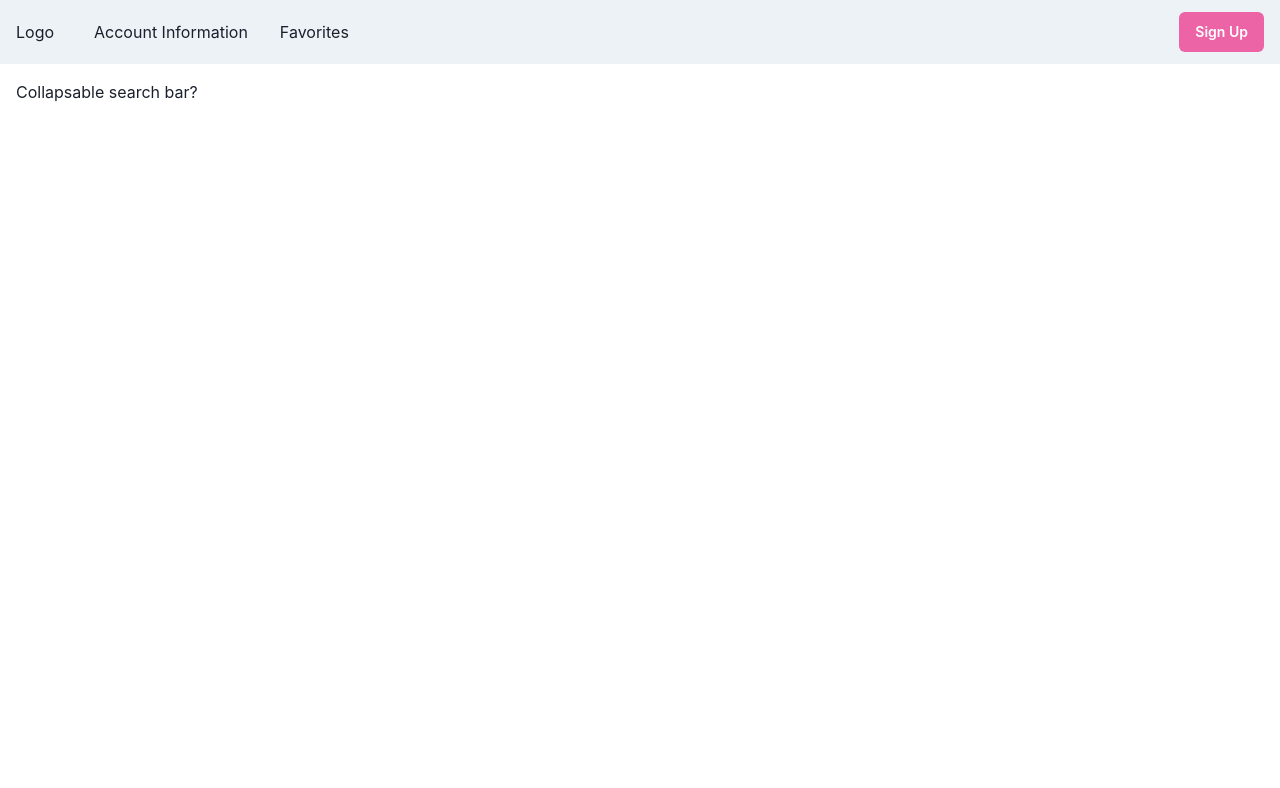
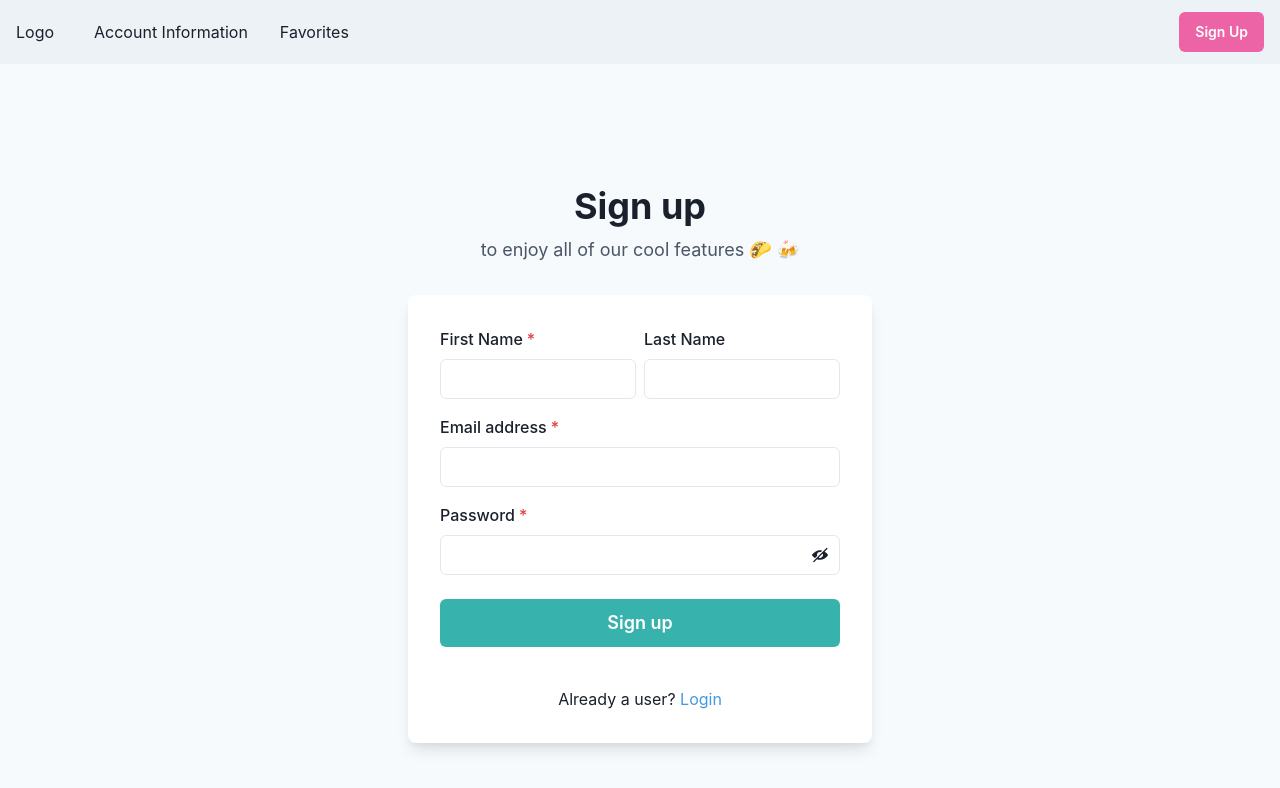
Before and after one commit to JFlo1981/FoodTruckFinder, a React (Create React App) app in the folder client/: page /signup in a window 1280 px wide. Shown: the top 788 px of the page. Built offline with nearby package versions, Linux system fonts and the light colour scheme.

Commit message:
Adds Signup page

```diff
--- a/client/src/App.js
+++ b/client/src/App.js
@@ -3,6 +3,7 @@
 import { BrowserRouter as Router, Routes, Route } from "react-router-dom";
 import Home from "./pages/Home";
 import Header from "./components/Header";
+import Signup from "./pages/Signup";
 
 function App() {
   return (
@@ -13,6 +14,7 @@
           <div className="container">
             <Routes>
               <Route path="/" element={<Home />} />
+              <Route path="/signup" element={<Signup />} />
             </Routes>
           </div>
         </div>
--- a/client/src/components/Header/index.js
+++ b/client/src/components/Header/index.js
@@ -85,7 +85,7 @@
         ) : null}
       </Box>
 
-      <Box p={4}>Collapsable search bar?</Box>
+      {/* <Box p={4}>Collapsable search bar?</Box> */}
     </div>
   );
 };
--- a/client/src/pages/Signup.js
+++ b/client/src/pages/Signup.js
@@ -1,7 +1,106 @@
 import React from "react";
+import {
+  Flex,
+  Box,
+  FormControl,
+  FormLabel,
+  Input,
+  InputGroup,
+  HStack,
+  InputRightElement,
+  Stack,
+  Button,
+  Heading,
+  Text,
+  useColorModeValue,
+  Link,
+} from "@chakra-ui/react";
+import { useState } from "react";
+import { ViewIcon, ViewOffIcon } from "@chakra-ui/icons";
 
 const Signup = () => {
-  return <p>Signup Page</p>;
+  const [showPassword, setShowPassword] = useState(false);
+
+  return (
+    <Flex
+      minH={"100vh"}
+      align={"center"}
+      justify={"center"}
+      bg={useColorModeValue("gray.50", "gray.800")}
+    >
+      <Stack spacing={8} mx={"auto"} maxW={"lg"} py={12} px={6}>
+        <Stack align={"center"}>
+          <Heading fontSize={"4xl"} textAlign={"center"}>
+            Sign up
+          </Heading>
+          <Text fontSize={"lg"} color={"gray.600"}>
+            to enjoy all of our cool features 🌮 🍻
+          </Text>
+        </Stack>
+        <Box
+          rounded={"lg"}
+          bg={useColorModeValue("white", "gray.700")}
+          boxShadow={"lg"}
+          p={8}
+        >
+          <Stack spacing={4}>
+            <HStack>
+              <Box>
+                <FormControl id="firstName" isRequired>
+                  <FormLabel>First Name</FormLabel>
+                  <Input type="text" />
+                </FormControl>
+              </Box>
+              <Box>
+                <FormControl id="lastName">
+                  <FormLabel>Last Name</FormLabel>
+                  <Input type="text" />
+                </FormControl>
+              </Box>
+            </HStack>
+            <FormControl id="email" isRequired>
+              <FormLabel>Email address</FormLabel>
+              <Input type="email" />
+            </FormControl>
+            <FormControl id="password" isRequired>
+              <FormLabel>Password</FormLabel>
+              <InputGroup>
+                <Input type={showPassword ? "text" : "password"} />
+                <InputRightElement h={"full"}>
+                  <Button
+                    variant={"ghost"}
+                    onClick={() =>
+                      setShowPassword((showPassword) => !showPassword)
+                    }
+                  >
+                    {showPassword ? <ViewIcon /> : <ViewOffIcon />}
+                  </Button>
+                </InputRightElement>
+              </InputGroup>
+            </FormControl>
+            <Stack spacing={10} pt={2}>
+              <Button
+                loadingText="Submitting"
+                size="lg"
+                bg={"teal.400"}
+                color={"white"}
+                _hover={{
+                  bg: "blue.500",
+                }}
+              >
+                Sign up
+              </Button>
+            </Stack>
+            <Stack pt={6}>
+              <Text align={"center"}>
+                Already a user? <Link color={"blue.400"}>Login</Link>
+              </Text>
+            </Stack>
+          </Stack>
+        </Box>
+      </Stack>
+    </Flex>
+  );
 };
 
 export default Signup;
```
